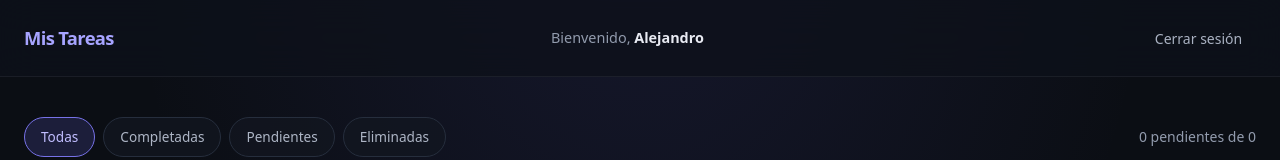
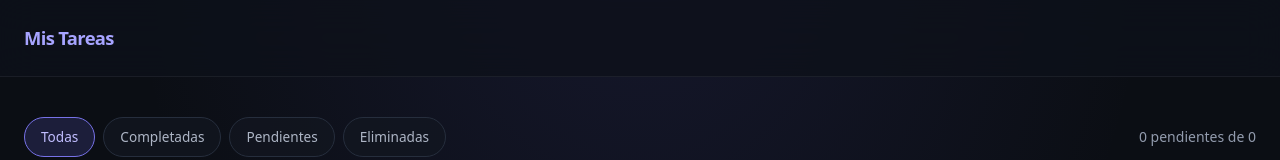
Before and after one commit to asanchezloaiza274-cell/to-do-list, a React (Vite) app in the folder frontend/: page / in a window 1280 px wide. Shown: the top 160 px of the page. Built offline with nearby package versions, Linux system fonts and the light colour scheme; no server answers.

Commit message:
Eliminación de código innecesario

```diff
--- a/frontend/src/components/Header.tsx
+++ b/frontend/src/components/Header.tsx
@@ -3,12 +3,6 @@ export default function Header() {
     <header className="app-header">
       <div className="app-header-inner">
         <h1 className="brand">Mis Tareas</h1>
-        <h2 className="welcome">
-          Bienvenido, <strong>Alejandro</strong>
-        </h2>
-        <div>
-          <button className="header-action">Cerrar sesión</button>
-        </div>
       </div>
     </header>
   );
--- a/frontend/src/index.css
+++ b/frontend/src/index.css
@@ -78,32 +78,6 @@ input:focus-visible {
   font-size: 1.15rem;
   font-weight: 700;
   letter-spacing: -0.035em;
-}
-
-.welcome {
-  color: var(--muted);
-  font-size: 0.9rem;
-}
-
-.welcome strong {
-  color: #e8eaf2;
-  font-weight: 600;
-}
-
-.header-action {
-  padding: 0.55rem 0.8rem;
-  border: 1px solid transparent;
-  border-radius: 0.7rem;
-  background: transparent;
-  color: #aab2c2;
-  cursor: pointer;
-  font-size: 0.875rem;
-}
-
-.header-action:hover {
-  border-color: var(--border);
-  background: var(--surface-raised);
-  color: #f0f1f7;
 }
 
 .app-content {
@@ -494,10 +468,6 @@ input:focus-visible {
     }
   }
 
-  .welcome {
-    display: none;
-  }
-
   .app-content {
     padding: 1.5rem 1rem 3rem;
   }
```
